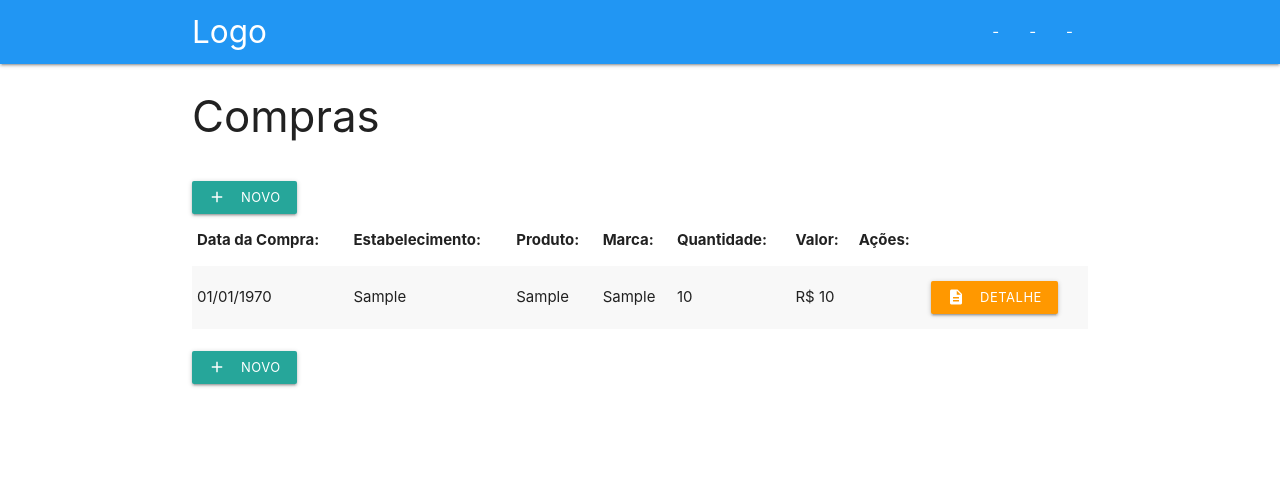
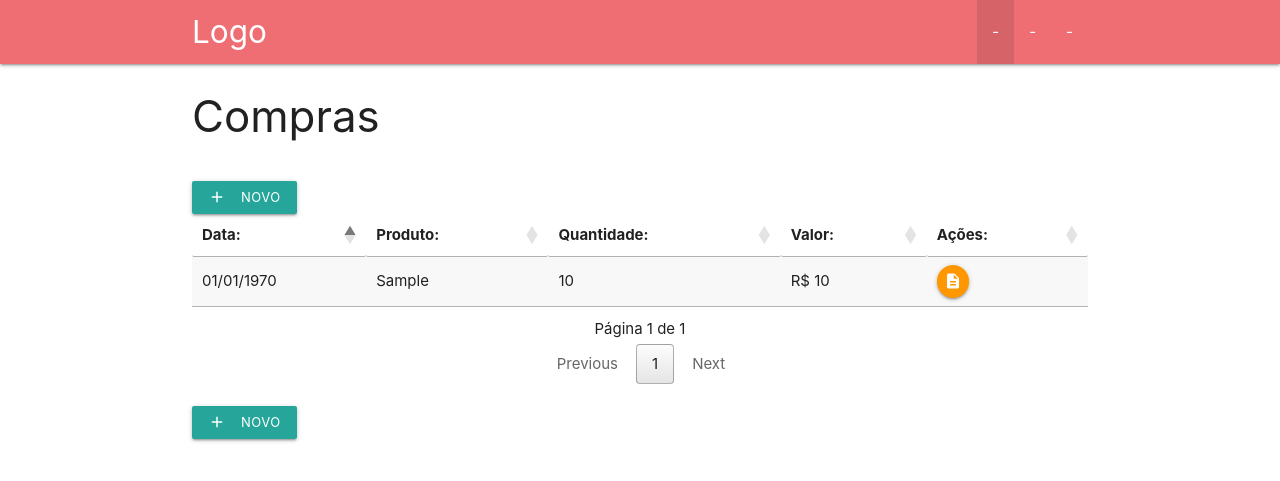
Before and after one commit to KESFANTIN/gastos, a PHP site: page / in a window 1280 px wide. Shown: the top 481 px of the page. Run offline with PHP 8.4, Linux system fonts and the light colour scheme; tables that the repository leaves empty or names only in its code hold one stand-in row (values such as "Sample post"); some libraries are stand-ins or nearby versions.

Commit message:
Paginação

```diff
--- a/includes/css/compressed/main.min.css
+++ b/includes/css/compressed/main.min.css
@@ -1 +1 @@
-.top{margin-top:20px}.top a{margin-bottom:5px}
+.top{margin-top:20px}.top a{margin-bottom:5px}.dataTables_wrapper{display:-webkit-box;display:-ms-flexbox;display:flex;-webkit-box-orient:vertical;-webkit-box-direction:normal;-ms-flex-direction:column;flex-direction:column;-webkit-box-align:center;-ms-flex-align:center;align-items:center}.dataTables_wrapper .dataTables_paginate .paginate_button{color:black;border-radius:4px}.dataTables_wrapper .dataTables_paginate .paginate_button:hover{background:#ff9800;color:black;border-radius:0px;border:1px solid #ff9800}.dataTables_wrapper .dataTables_paginate .paginate_button:active{background-color:#ff9800;color:#828282}
--- a/includes/footer.php
+++ b/includes/footer.php
@@ -10,11 +10,29 @@
     }
 </script>
 
+    <!--Jquery-->
+    <script src="https://code.jquery.com/jquery-1.10.2.js"></script>
+    <script type="text/javascript" charset="utf8" src="https://cdn.datatables.net/1.10.19/js/jquery.dataTables.js"></script>
+
+
     <!--JavaScript at end of body for optimized loading-->
     <script src="https://cdnjs.cloudflare.com/ajax/libs/materialize/1.0.0-beta/js/materialize.min.js"></script>
 
     <script>
         M.AutoInit();
+
+        $(document).ready(function() {
+            $('#tabela_lista').DataTable( {
+                searching: false,
+                "language": {
+                    "lengthMenu": "",
+                    "zeroRecords": "Nothing found - sorry",
+                    "info": "Página _PAGE_ de _PAGES_",
+                    "infoEmpty": "Nenhum registro disponível",
+                    "infoFiltered": "(Filtrado de _MAX_ registros no total)"
+                }
+            } );
+        } );
     </script>
 </body>
 </html>
--- a/includes/header.php
+++ b/includes/header.php
@@ -6,6 +6,9 @@
     <!--Import Google Icon Font-->
     <link href="https://fonts.googleapis.com/icon?family=Material+Icons" rel="stylesheet">
     <link href="https://fonts.googleapis.com/css?family=Roboto:400,500,700" rel="stylesheet">
+
+    <!-- Css Jquery -->
+    <link rel="stylesheet" type="text/css" href="https://cdn.datatables.net/1.10.19/css/jquery.dataTables.css">
 
     <!--Import materialize.css -->
     <link rel="stylesheet" href="https://cdnjs.cloudflare.com/ajax/libs/materialize/1.0.0/css/materialize.min.css">
@@ -25,14 +28,32 @@
 <body>
 
 <nav>
-    <div class="nav-wrapper blue">
+    <div class="nav-wrapper">
     <div class="container">
-        <a href="#" class="brand-logo">Logo</a>
+        <a href="#" class="brand-logo left">Logo</a>
         <ul id="nav-mobile" class="right hide-on-med-and-down">
-            <li><a href="">-</a></li>
+            <li class="active"><a href="">-</a></li>
             <li><a href="">-</a></li>
             <li><a href="">-</a></li>
         </ul>
       </div>
+      <a href="#" data-target="slide-out" class="sidenav-trigger right"><i class="material-icons right">menu</i></a>
     </div>
   </nav>
+
+  <ul id="slide-out" class="sidenav">
+  <a href="#" class="brand-logo left">Logo</a>
+    <li><div class="user-view">
+      <div class="background">
+        <img src="">
+      </div>
+
+      <a href="#name"><span class="blue-text name">John Doe</span></a>
+      <a href="#email"><span class="blue-text email">jdandturk@gmail.com</span></a>
+    </div></li>
+    <li><a href="index.php"><i class="material-icons">list</i>Listas de Compras</a></li>
+    <li><a href="adicionar.php"><i class="material-icons">add</i>Cadastrar Produto</a></li>
+    <!-- <li><div class="divider"></div></li>
+    <li><a class="subheader">Subheader</a></li>
+    <li><a class="waves-effect" href="#!">Third Link With Waves</a></li> -->
+  </ul>
--- a/includes/sass/main.scss
+++ b/includes/sass/main.scss
@@ -5,3 +5,26 @@
         margin-bottom: 5px;
     }
 }
+
+.dataTables_wrapper {
+    display: flex;
+    flex-direction: column;
+    align-items: center;
+}
+
+.dataTables_wrapper .dataTables_paginate .paginate_button {
+    color: black;
+    border-radius: 4px;
+  }
+
+.dataTables_wrapper .dataTables_paginate .paginate_button:hover {
+    background: #ff9800;
+    color: black;
+    border-radius: 0px;
+    border: 1px solid #ff9800;
+  }
+
+  .dataTables_wrapper .dataTables_paginate .paginate_button:active {
+    background-color: #ff9800;
+    color: #828282;
+  }
--- a/index.php
+++ b/index.php
@@ -13,13 +13,13 @@
                 <h3 class="ligth">Compras</h3>
                 <br>
                 <a href="adicionar.php" class="wave-ligth btn-small"><i class="material-icons left">add</i>Novo</a>
-                <table class="responsive-table striped">
+                <table class="striped" id="tabela_lista" data-page-length='5'>
                     <thead>
                         <tr>
-                            <th>Data da Compra:</th>
-                            <th>Estabelecimento:</th>
+                            <th>Data:</th>
+                            <!-- <th>Estabelecimento:</th> -->
                             <th>Produto:</th>
-                            <th>Marca:</th>
+                            <!-- <th>Marca:</th> -->
                             <th>Quantidade:</th>
                             <th>Valor:</th>
                             <!-- <th>Total:</th> -->
@@ -49,13 +49,13 @@
                         ?>
                         <tr>
                             <td><?php echo date('d/m/Y', strtotime($dados['datacompra'])); ?></td>
-                            <td><?php echo $dados['estabelecimento']; ?></td>
+                            <!-- <td><?php //echo $dados['estabelecimento']; ?></td> -->
                             <td><?php echo $dados['produto']; ?></td>
-                            <td><?php echo $dados['marca']; ?></td>
+                            <!-- <td><?php //echo $dados['marca']; ?></td> -->
                             <td><?php echo $dados['quantidade']; ?></td>
                             <td>R$ <?php echo $dados['valor']; ?></td>
-                            <td><?php //echo $total;?> </td>
-                            <td><a href="detalhe.php?id=<?php echo $dados['id']; ?>" class="wave-ligth btn-small orange"><i class="material-icons left">description</i>Detalhe</a></td>
+                            <!-- <td><?php //echo $total;?> </td> -->
+                            <td><a href="detalhe.php?id=<?php echo $dados['id']; ?>" class="wave-ligth btn-small btn-floating orange"><i class="material-icons left">description</i></a></td>
                             <!-- <td><a href="editar.php?id=<?php //echo $dados['id']; ?>" class="btn-floating btn-small orange"><i class="material-icons">edit</i></a></td>-->
                             <!-- <td><a href="#modal<?php //echo $dados['id']; ?>" class="btn-floating btn-small red modal-trigger"><i class="material-icons">delete</i></a></td>  -->
 
@@ -99,6 +99,7 @@
                         ?>
 
                     </tbody>
+
                 </table>
                 <br>
                 <a href="adicionar.php" class="wave-ligth btn-small"><i class="material-icons left">add</i>Novo</a>
```
Also changed, not shown: includes/css/main.css (+26 -0 lines).
